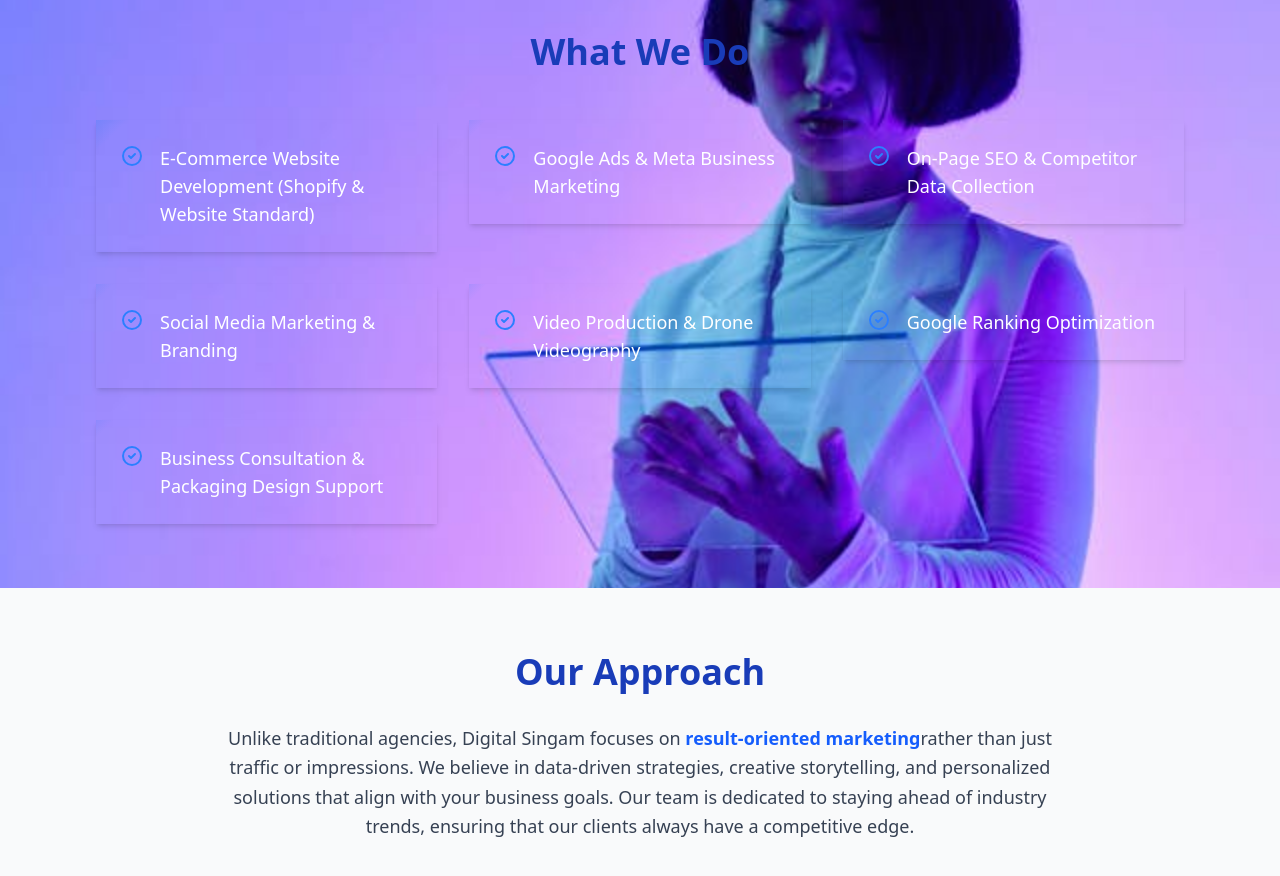
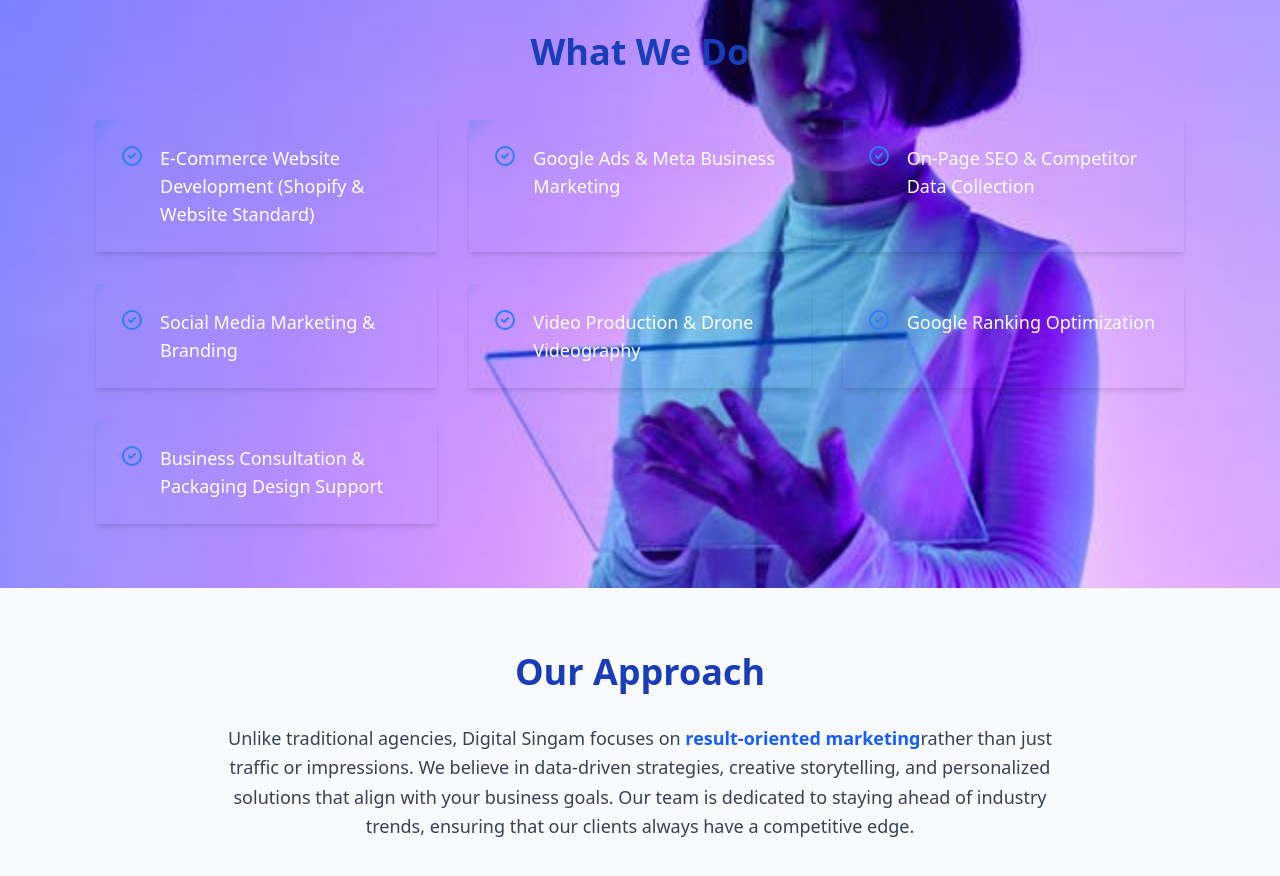
Before and after one commit to gowthamDevTech/DigitalClickTag_main_webPage, a Next.js app: page /home/aboutus in a window 1280 px wide. Shown: the part 1260-2136 px from the top of the page. Built offline with nearby package versions, Linux system fonts and the light colour scheme.

Commit message:
deploy error issue solve

```diff
--- a/src/app/home/aboutus/page.tsx
+++ b/src/app/home/aboutus/page.tsx
@@ -41,7 +41,6 @@ const AboutUsPage = () => {
               "Google Ranking Optimization",
               "Business Consultation & Packaging Design Support"
             ].map((service, index) => (
-              <div className=" ">
 
 
               <div key={index} className="z-0 relative  shadow-md">
@@ -51,7 +50,6 @@ const AboutUsPage = () => {
                   <path strokeLinecap="round" strokeLinejoin="round" strokeWidth="2" d="M9 12l2 2 4-4m6 2a9 9 0 11-18 0 9 9 0 0118 0z"></path>
                 </svg>
                 <p className=" text-lg font-medium text-white">{service}</p>
-              </div>
               </div>
               </div>
             ))}
--- a/src/components/splineDesigns/robo.tsx
+++ b/src/components/splineDesigns/robo.tsx
@@ -5,6 +5,8 @@ export default function RobotSpline() {
     <div className='w-full h-full'>
       <Spline
         scene="https://prod.spline.design/vkyvM6xoSc8v697d/scene.splinecode"
+        // scene="https://prod.spline.design/vYc7aBog6dI9UFEi/scene.splinecode"
+
 
       />
     </div>
```
